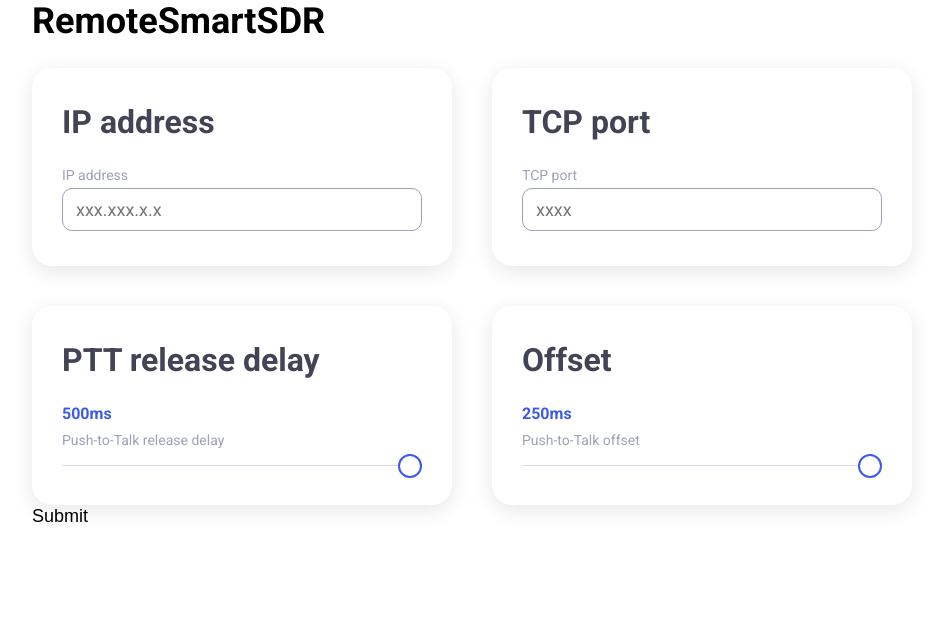
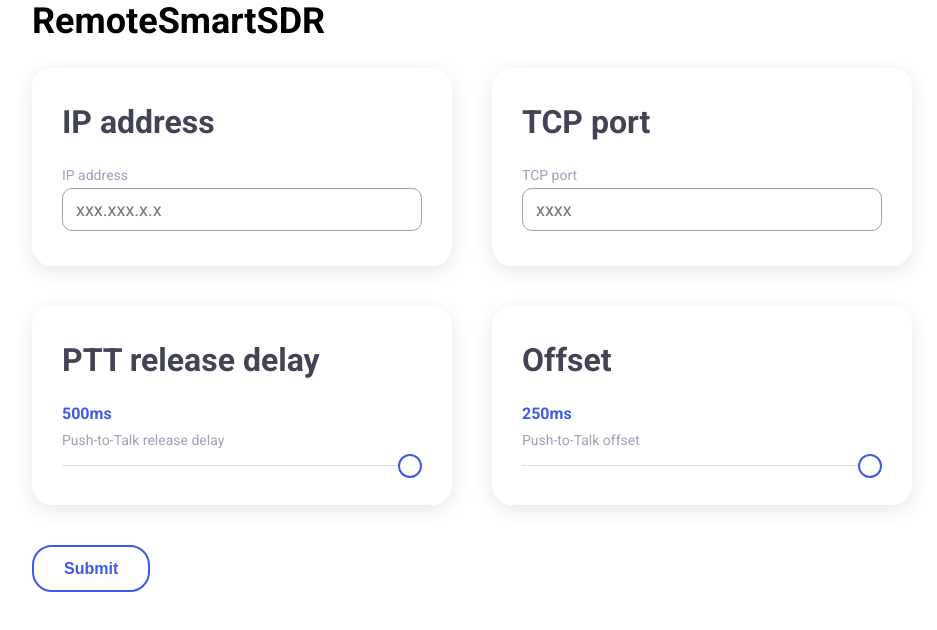
Before and after one commit to on3ure/remoteSmartSDR, a Next.js app in the folder web/: page / in a window 1280 px wide. Shown: the top 630 px of the page, without its empty margins (168-1105 px from the left). Built offline with nearby package versions, Linux system fonts and the light colour scheme.

Commit message:
Added submit button styling

```diff
--- a/web/src/components/form/Form.scss
+++ b/web/src/components/form/Form.scss
@@ -11,6 +11,31 @@
       grid-gap: 4rem;
     }
   }
+
+  button {
+    margin-top: 4rem;
+    padding: 1.25rem 3rem;
+
+    background-color: $c-white;
+
+    font-size: 1.6rem;
+    font-weight: 700;
+    color: $c-blue;
+
+    border-radius: 2rem;
+    border: 2px solid $c-blue;
+
+    cursor: pointer;
+
+    @include transition(background-color, color);
+
+    &:hover,
+    &:focus {
+      background-color: $c-blue;
+
+      color: $c-white;
+    }
+  }
 }
 
 @import "./fields/InputField";
```
